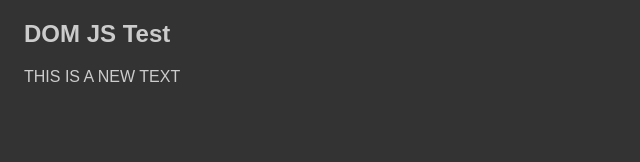
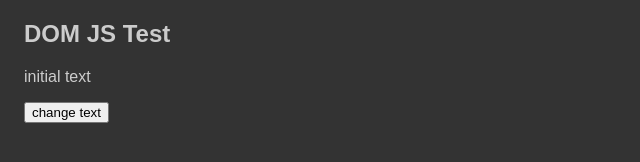
Before and after one commit to edwardtanguay/et003-jsdom, a plain HTML site: page index.html in a window 1280 px wide. Shown: the whole page, without its empty margins (0-640 px from the left). Drawn offline with Linux system fonts and the light colour scheme.

Commit message:
button click changes page

```diff
--- a/index.html
+++ b/index.html
@@ -16,6 +16,7 @@
 <body>
 	<h2>DOM JS Test</h2>
 	<p class="message">this is a message</p>
+	<button class="changeTextButton">change text</button>
 </body>
 
 </html>
--- a/main.js
+++ b/main.js
@@ -1,3 +1,7 @@
 const messageElem = document.querySelector('.message');
+const changeTextButtonElem = document.querySelector('.changeTextButton');
 
-messageElem.innerText = 'THIS IS A NEW TEXT';
+messageElem.innerText = 'initial text';
+changeTextButtonElem.addEventListener('click', () => {
+	messageElem.innerText = 'the button was clicked';
+});
```
Also changed, not shown: dev/notes.txt.
